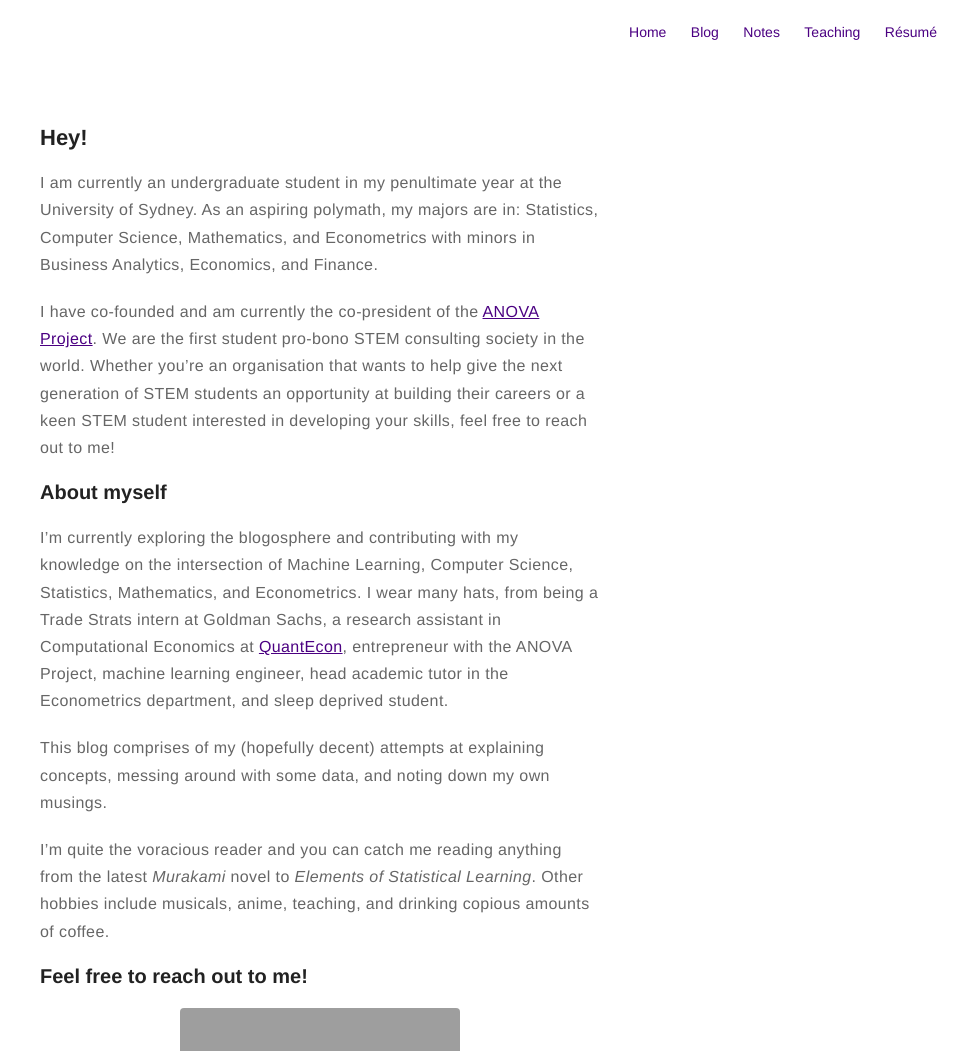
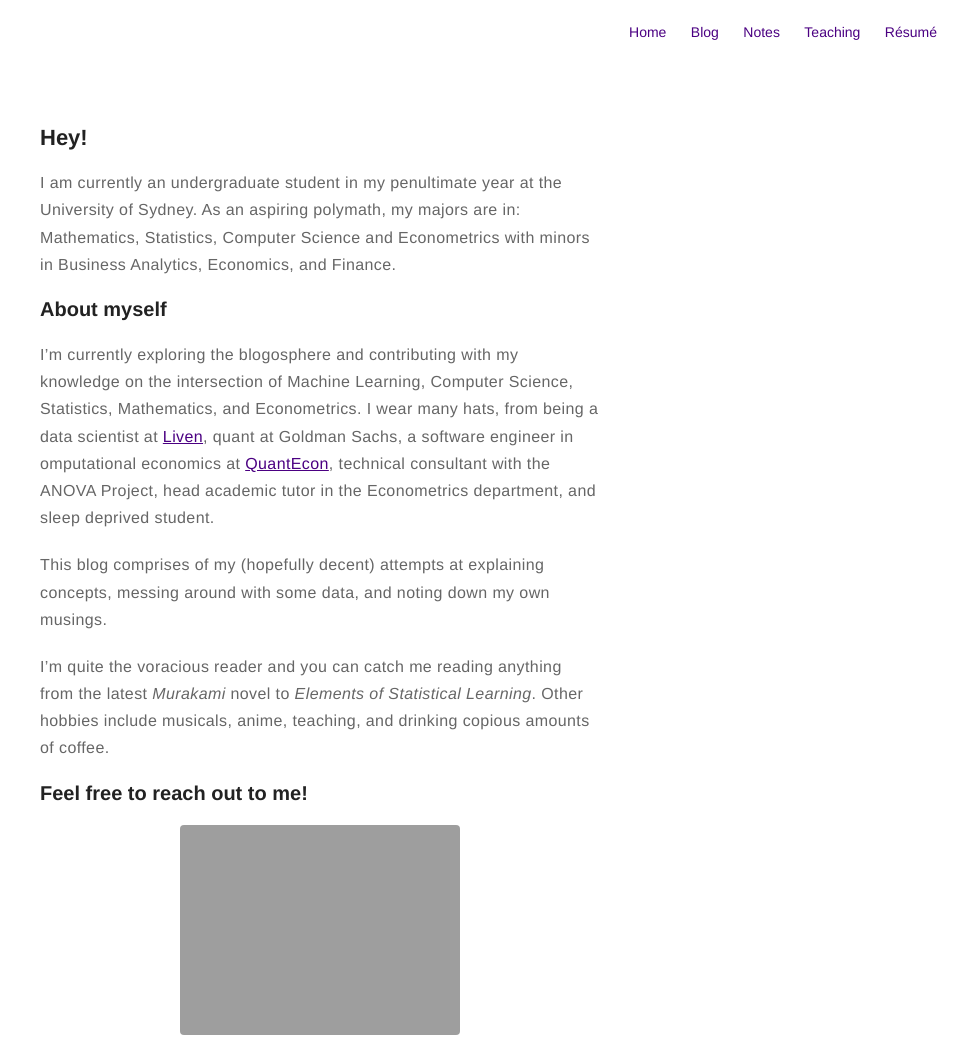
Before and after one commit to chrishyland/chrishyland.github.io, a Jekyll site: the page built from about.md, in a window 1280 px wide, cut to the strip 0-1051 px from the top of the page. Shown: the whole strip, without its empty margins (320-1280 px from the left). Built offline with Jekyll 4.4.1, drawn with Linux system fonts in a browser that asks for light colours.

Commit message:
Update about me

```diff
--- a/about.md
+++ b/about.md
@@ -5,12 +5,10 @@
 
 ## Hey!
 
-I am currently an undergraduate student in my penultimate year at the University of Sydney. As an aspiring polymath, my majors are in:  Statistics, Computer Science, Mathematics, and Econometrics with minors in Business Analytics, Economics, and Finance.
-
-I have co-founded and am currently the co-president of the [ANOVA Project](http://anovaprojectusyd.org). We are the first student pro-bono STEM consulting society in the world. Whether you're an organisation that wants to help give the next generation of STEM students an opportunity at building their careers or a keen STEM student interested in developing your skills, feel free to reach out to me!
+I am currently an undergraduate student in my penultimate year at the University of Sydney. As an aspiring polymath, my majors are in:  Mathematics, Statistics, Computer Science and Econometrics with minors in Business Analytics, Economics, and Finance.
 
 ### About myself
-I'm currently exploring the blogosphere and contributing with my knowledge on the intersection of Machine Learning, Computer Science, Statistics, Mathematics, and Econometrics. I wear many hats, from being a Trade Strats intern at Goldman Sachs, a research assistant in Computational Economics at [QuantEcon](https://quantecon.org/), entrepreneur with the ANOVA Project, machine learning engineer, head academic tutor in the Econometrics department, and sleep deprived student.
+I'm currently exploring the blogosphere and contributing with my knowledge on the intersection of Machine Learning, Computer Science, Statistics, Mathematics, and Econometrics. I wear many hats, from being a data scientist at [Liven](https://www.liven.com.au/), quant at Goldman Sachs, a software engineer in omputational economics at [QuantEcon](https://quantecon.org/), technical consultant with the ANOVA Project, head academic tutor in the Econometrics department, and sleep deprived student.
 
 This blog comprises of my (hopefully decent) attempts at explaining concepts, messing around with some data, and noting down my own musings.
 
```
Also changed, not shown: 1 other file.
